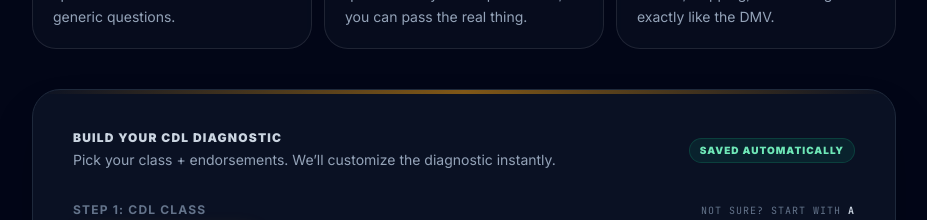
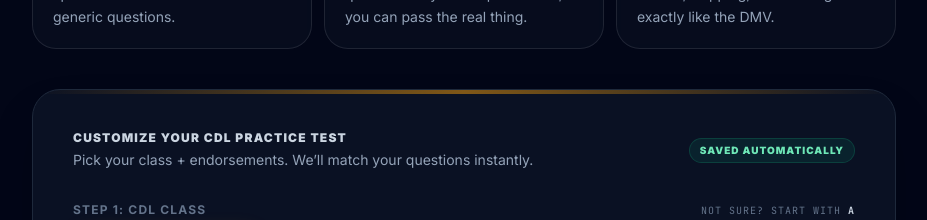
Before and after one commit to ismaelngoie/cdlpracticetest, a Next.js app: page / in a window 1280 px wide. Shown: the part 980-1200 px from the top of the page, without its empty margins (176-1103 px from the left). Built offline with nearby package versions, Linux system fonts and the light colour scheme.

Commit message:
Update page.tsx

```diff
--- a/app/page.tsx
+++ b/app/page.tsx
@@ -372,10 +372,10 @@ export default function Home() {
             <div className="flex flex-wrap items-center justify-between gap-3">
               <div>
                 <div className="text-xs font-black text-slate-300 uppercase tracking-widest">
-                  Build your CDL diagnostic
+                  Customize your CDL practice test
                 </div>
                 <div className="text-sm text-slate-400 mt-1">
-                  Pick your class + endorsements. We’ll customize the diagnostic instantly.
+                  Pick your class + endorsements. We’ll match your questions instantly.
                 </div>
               </div>
               <div className="flex items-center gap-2">
```
